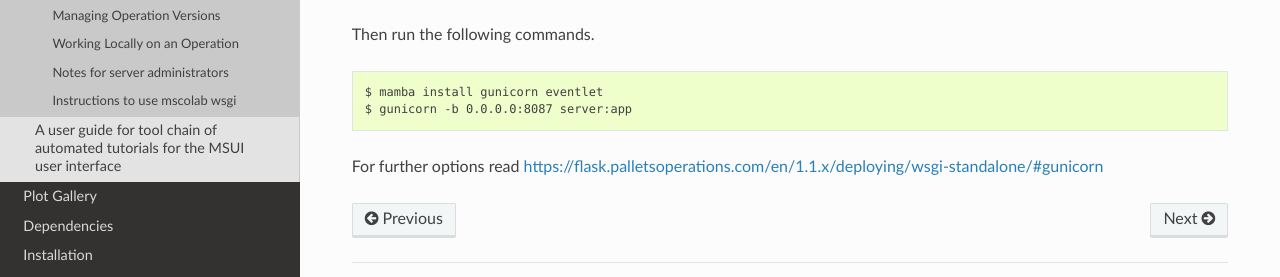
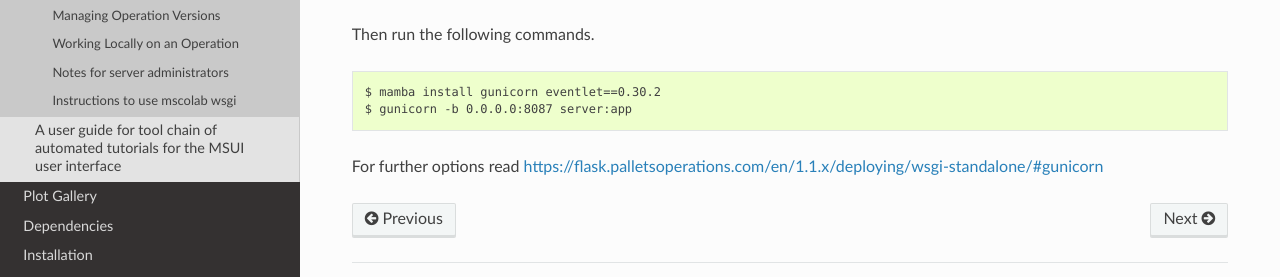
Before and after one commit to Open-MSS/MSS, a Sphinx documentation site: the page built from docs/mscolab.rst, in a window 1280 px wide and 900 px high, scrolled down 3704 px. Shown: the part 508-785 px from the top of the window. Built offline with Sphinx 7.4.7 and the Read the Docs theme 2.0.0, drawn with Linux system fonts in a browser that asks for light colours; pages that are not in the unit, such as notebooks, are missing from menus; the version number could not be read and is left out.

Commit message:
added eventlet version

```diff
--- a/docs/mscolab.rst
+++ b/docs/mscolab.rst
@@ -172,7 +172,7 @@ and install ::
 
 Then run the following commands. ::
 
-  $ mamba install gunicorn eventlet
+  $ mamba install gunicorn eventlet==0.30.2
   $ gunicorn -b 0.0.0.0:8087 server:app
 
 
```
